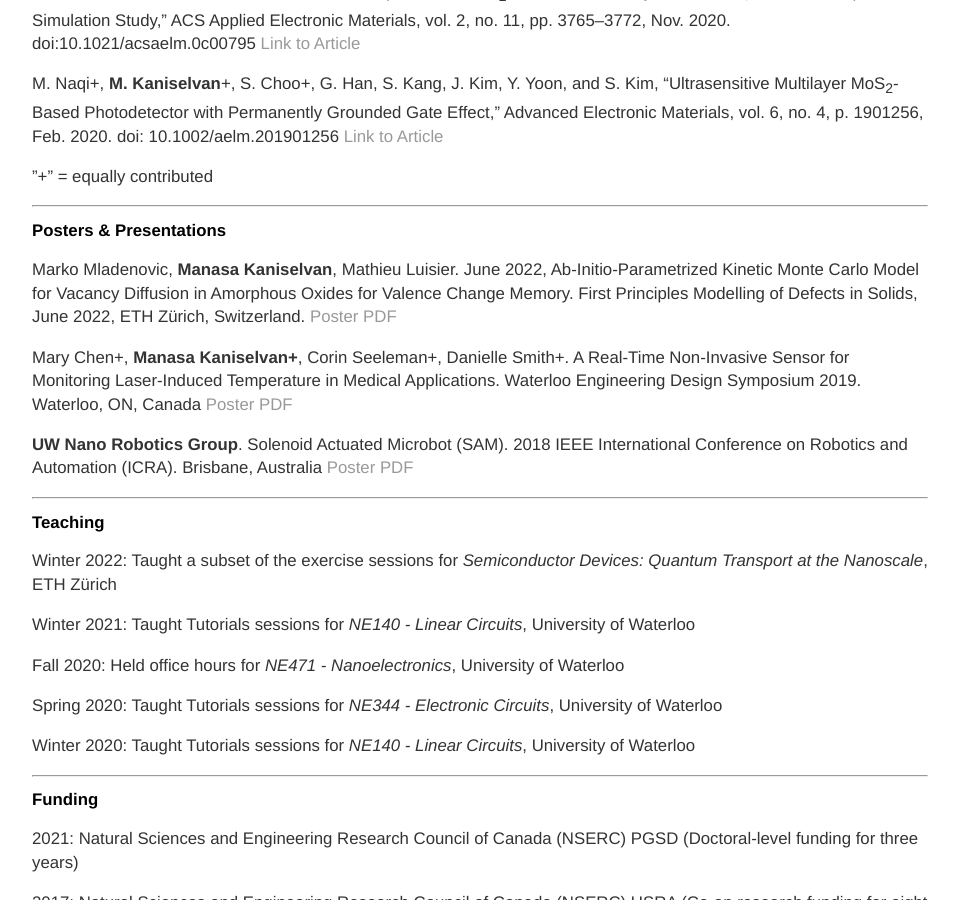
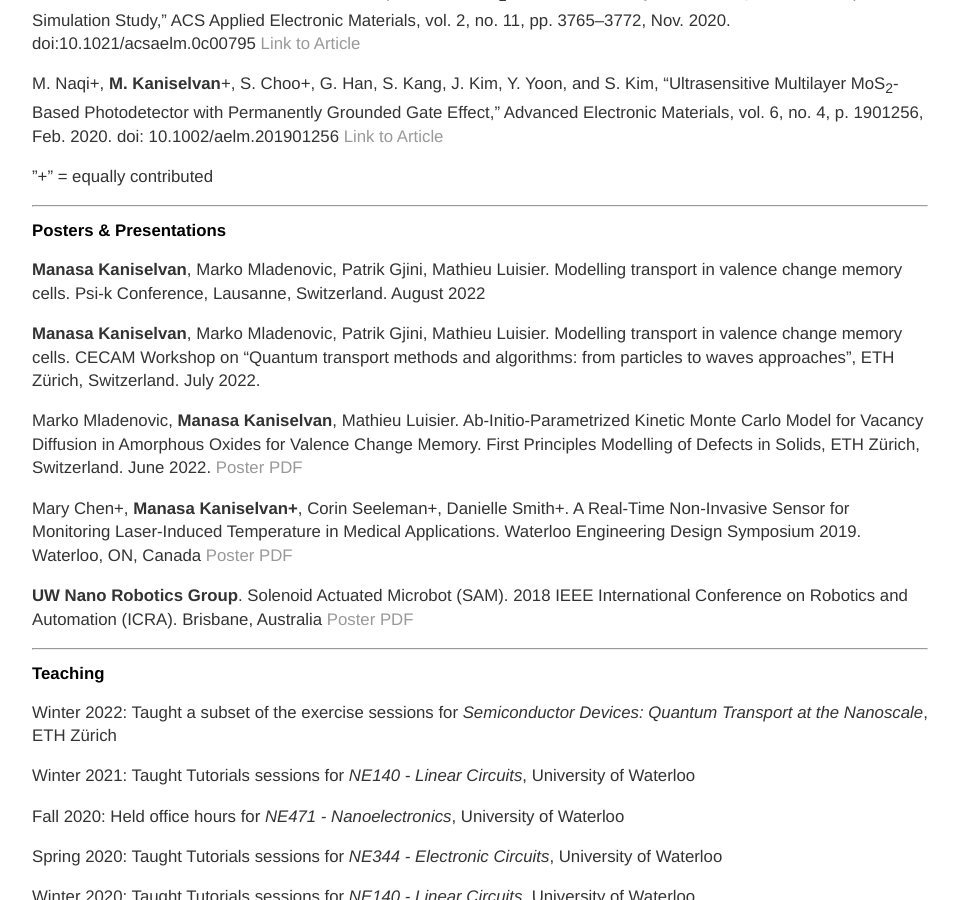
Before and after one commit to manasakani/manaskani.github.io, a Jekyll site: the page built from cv/index.md, in a window 1280 px wide and 900 px high, scrolled down 669 px. Shown: the whole window, without its empty margins (160-1119 px from the left). Built offline with Jekyll 4.4.1, drawn with Linux system fonts in a browser that asks for light colours.

Commit message:
Update index.md

```diff
--- a/cv/index.md
+++ b/cv/index.md
@@ -47,7 +47,12 @@ doi: 10.1002/aelm.201901256 [Link to Article](https://onlinelibrary.wiley.com/do
 
 ## Posters & Presentations
 
-Marko Mladenovic, **Manasa Kaniselvan**, Mathieu Luisier. June 2022, Ab-Initio-Parametrized Kinetic Monte Carlo Model for Vacancy Diffusion in Amorphous Oxides for Valence Change Memory. First Principles Modelling of Defects in Solids, June 2022, ETH Zürich, Switzerland. [Poster PDF](/media/defects_in_solids_poster.pdf)
+**Manasa Kaniselvan**, Marko Mladenovic, Patrik Gjini, Mathieu Luisier. Modelling transport in valence change memory cells. Psi-k Conference, Lausanne, Switzerland. August 2022
+
+**Manasa Kaniselvan**, Marko Mladenovic, Patrik Gjini, Mathieu Luisier. Modelling transport in valence change memory cells. CECAM Workshop on “Quantum transport methods and algorithms: from particles to waves approaches”, ETH Zürich, Switzerland.
+July 2022.
+
+Marko Mladenovic, **Manasa Kaniselvan**, Mathieu Luisier. Ab-Initio-Parametrized Kinetic Monte Carlo Model for Vacancy Diffusion in Amorphous Oxides for Valence Change Memory. First Principles Modelling of Defects in Solids, ETH Zürich, Switzerland. June 2022. [Poster PDF](/media/defects_in_solids_poster.pdf)
 
 Mary Chen+, **Manasa Kaniselvan+**, Corin Seeleman+, Danielle Smith+. A Real-Time Non-Invasive Sensor for Monitoring Laser-Induced Temperature in Medical Applications. Waterloo Engineering Design Symposium 2019. Waterloo, ON, Canada [Poster PDF](/media/FYDP2019.pdf)
 
```
